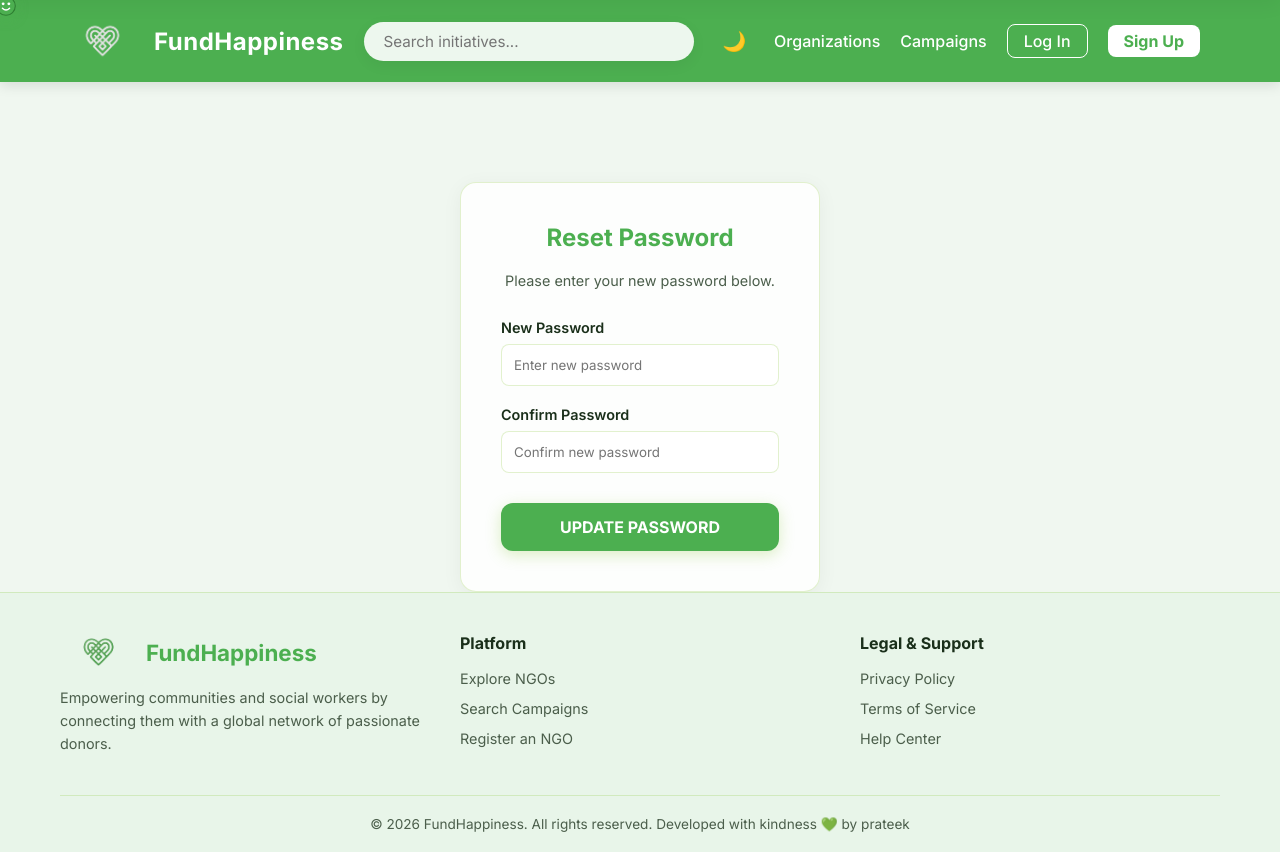
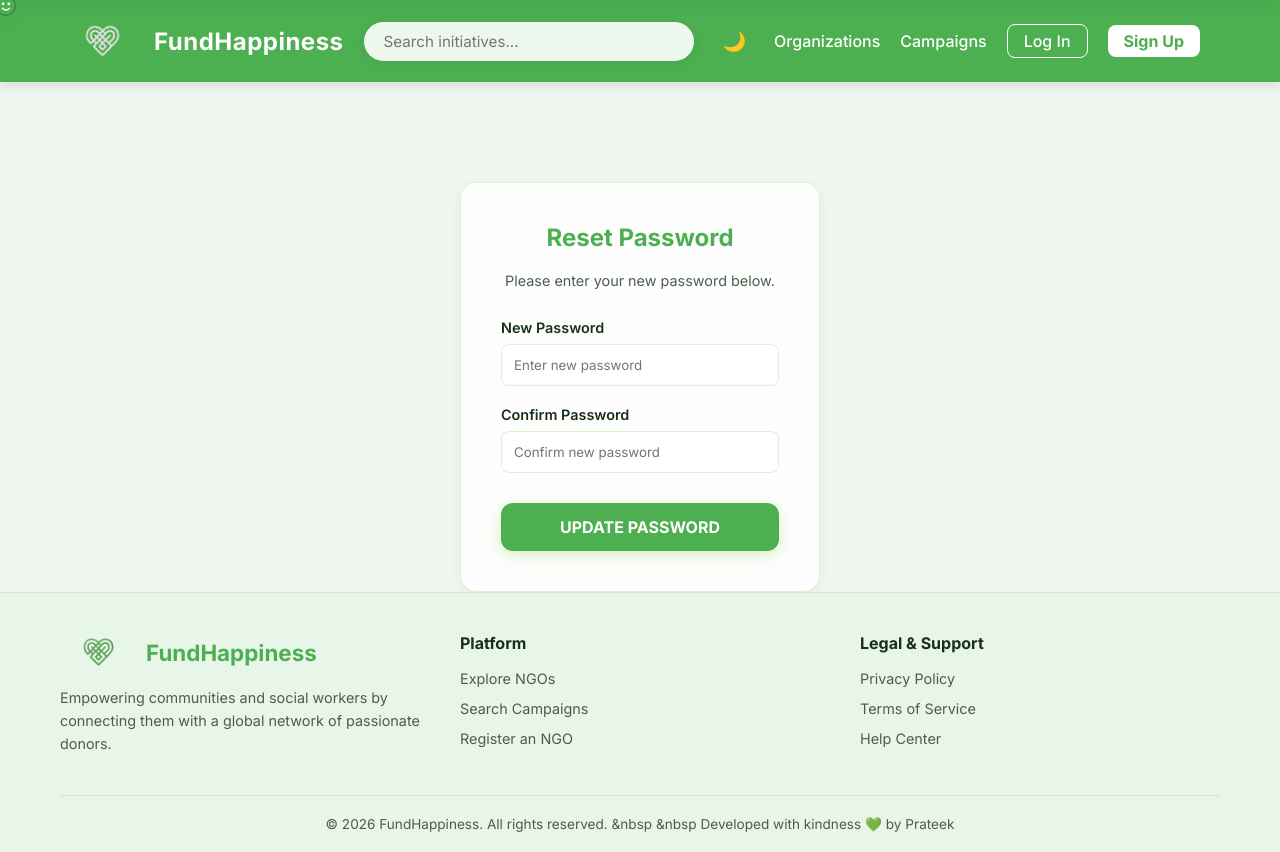
Before and after one commit to Prateekyadav17/FundHappiness, a React (Vite) app in the folder frontend/: page /reset-password/1 in a window 1280 px wide. Built offline with nearby package versions, Linux system fonts and the light colour scheme.

Commit message:
fix footername

```diff
--- a/frontend/src/components/Footer.jsx
+++ b/frontend/src/components/Footer.jsx
@@ -50,7 +50,8 @@ const Footer = () => {
           color: 'var(--text-muted)',
           fontSize: '0.85rem'
         }}>
-          &copy; {new Date().getFullYear()} FundHappiness. All rights reserved. {" "}{" "} Developed with kindness 💚 by <a href="https://prateek-yadav17.netlify.app/">prateek</a>
+          &copy; {new Date().getFullYear()} FundHappiness. All rights reserved.
+           &nbsp &nbsp Developed with kindness 💚 by <a href="https://prateek-yadav17.netlify.app/">Prateek</a>
         </div>
       </div>
     </footer>
```
